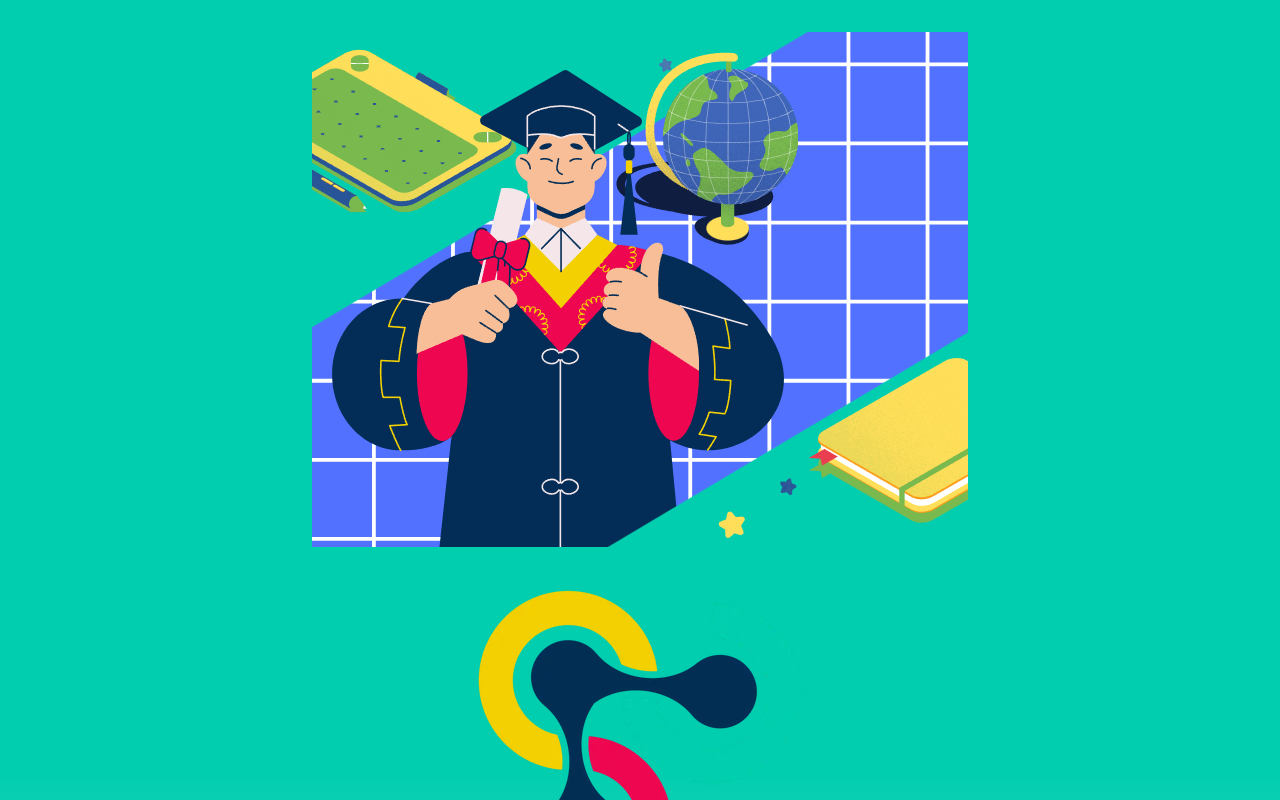
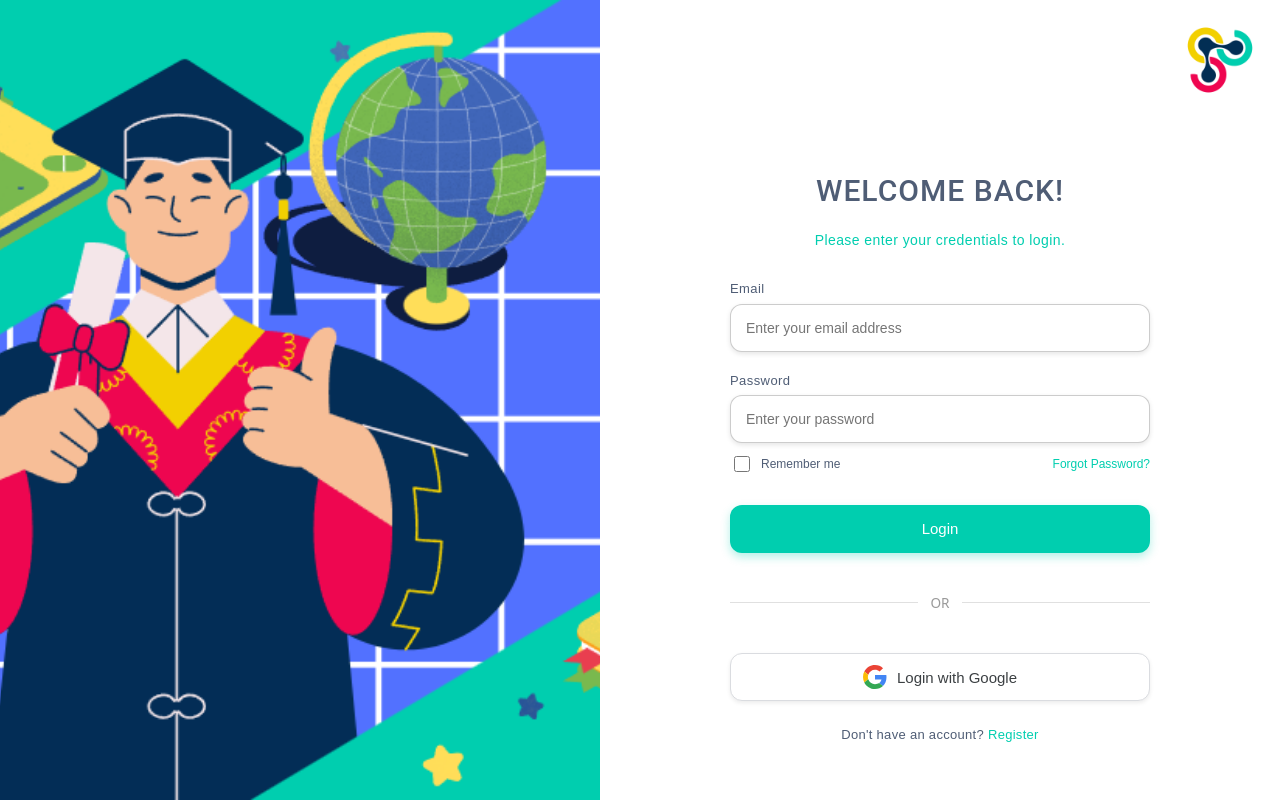
Before and after one commit to COS301-SE-2025/Mavito, a React (Vite) app in the folder frontend/: page /login in a window 1280 px wide. Shown: the top 800 px of the page. Built offline with nearby package versions, Linux system fonts and the light colour scheme.

Commit message:
added simalar styling to login as register V1.0.0 login page

```diff
--- a/frontend/src/styles/LoginPage.css
+++ b/frontend/src/styles/LoginPage.css
@@ -0,0 +1,315 @@
+.login-page-full-container {
+  display: flex;
+  position: fixed;
+  top: 0;
+  left: 0;
+  width: 100vw;
+  height: 100vh;
+  overflow: hidden;
+  box-sizing: border-box;
+}
+
+.login-left-half {
+  flex: 1;
+  flex-shrink: 0;
+  display: flex;
+  justify-content: center;
+  align-items: center;
+  overflow: hidden;
+  box-sizing: border-box;
+  background-color: #00A79D;
+}
+
+.login-hero-image {
+  width: 100%;
+  height: 100%;
+  object-fit: cover;
+}
+
+.login-right-half {
+  flex: 1;
+  display: flex;
+  flex-direction: column;
+  justify-content: center;
+  align-items: center;
+  padding: 40px;
+  padding-top: 150px; /* Space for the logo */
+  background-color: #ffffff;
+  position: relative;
+  overflow-y: auto;
+  box-sizing: border-box;
+}
+
+.dsfsi-logo-login {
+  position: absolute;
+  top: 20px;
+  right: 20px;
+  width: 8vw;
+  max-width: 80px;
+  min-width: 45px;
+  height: auto;
+  aspect-ratio: 1 / 1;
+  flex-shrink: 0;
+  z-index: 10;
+}
+
+.login-form-content {
+  width: 100%;
+  max-width: 420px;
+  display: flex;
+  flex-direction: column;
+  align-items: center;
+  box-sizing: border-box;
+}
+
+.login-header {
+  width: 100%;
+  flex-shrink: 0;
+  color: #4F5D75;
+  text-align: center;
+  font-family: 'Roboto', sans-serif;
+  font-size: 30px;
+  font-style: normal;
+  font-weight: 500;
+  line-height: 1.2;
+  letter-spacing: 1.02px;
+  text-transform: uppercase;
+  margin-bottom: 8px;
+}
+
+.login-subheader {
+  width: 100%;
+  flex-shrink: 0;
+  color: #00CEAF;
+  text-align: center;
+  font-family: 'Poppins', sans-serif;
+  font-size: 14px;
+  font-style: normal;
+  font-weight: 400;
+  line-height: 1.4;
+  letter-spacing: 0.42px;
+  margin-bottom: 30px;
+}
+
+.login-form {
+  width: 100%;
+  display: flex;
+  flex-direction: column;
+  align-items: center;
+  gap: 20px;
+}
+
+.form-group {
+  display: flex;
+  flex-direction: column;
+  width: 100%;
+  box-sizing: border-box;
+}
+
+.form-group label {
+  color: #4F5D75;
+  text-align: left;
+  font-family: 'Poppins', sans-serif;
+  font-size: 13px;
+  font-style: normal;
+  font-weight: 500;
+  line-height: 1.4;
+  letter-spacing: 0.42px;
+  margin-bottom: 5px;
+}
+
+.form-group input[type="email"],
+.form-group input[type="password"] {
+  width: 100%;
+  height: 48px;
+  flex-shrink: 0;
+  border-radius: 12px;
+  border: 1px solid rgba(0, 0, 0, 0.20);
+  background: #fff;
+  box-shadow: 0px 2px 5px 0px rgba(0, 0, 0, 0.10);
+  padding: 0 15px;
+  font-family: 'Poppins', sans-serif;
+  font-size: 14px;
+  color: #212431;
+  box-sizing: border-box;
+}
+
+.form-group input[type="email"]:focus,
+.form-group input[type="password"]:focus {
+  border-color: #00CEAF;
+  outline: none;
+  box-shadow: 0px 2px 5px 0px rgba(0, 0, 0, 0.10), 0 0 0 3px rgba(0, 206, 175, 0.25);
+}
+
+.form-options {
+  display: flex;
+  justify-content: space-between;
+  align-items: center;
+  width: 100%;
+  margin-top: -10px;
+  margin-bottom: 10px;
+  font-size: 12px;
+  font-family: 'Poppins', sans-serif;
+  box-sizing: border-box;
+}
+
+.remember-me {
+  display: flex;
+  align-items: center;
+  gap: 8px;
+  color: #4F5D75;
+}
+
+.remember-me input[type="checkbox"] {
+  width: 16px;
+  height: 16px;
+  accent-color: #00CEAF;
+  cursor: pointer;
+  border: 1.5px solid #212431;
+}
+
+.remember-me label {
+  font-size: 12px;
+  font-weight: normal;
+  color: #4F5D75;
+  margin-bottom: 0;
+  cursor: pointer;
+}
+
+
+.forgot-password-link {
+  color: #00CEAF;
+  text-decoration: none;
+  font-weight: 500;
+  font-size: 12px;
+}
+
+.forgot-password-link:hover {
+  text-decoration: underline;
+}
+
+.login-button {
+  width: 100%;
+  height: 48px;
+  flex-shrink: 0;
+  border-radius: 12px;
+  font-family: 'Poppins', sans-serif;
+  font-size: 15px;
+  font-weight: 500;
+  border: none;
+  cursor: pointer;
+  display: flex;
+  align-items: center;
+  justify-content: center;
+  gap: 10px;
+  transition: background-color 0.2s ease, transform 0.1s ease, box-shadow 0.2s ease;
+}
+
+.login-button.primary {
+  background: #00CEAF;
+  box-shadow: 0px 4px 10px 0px rgba(0, 206, 175, 0.3);
+  color: white;
+}
+.login-button.primary:hover {
+  background-color: #00b89e;
+  transform: translateY(-1px);
+}
+
+.social-login-divider {
+  display: flex;
+  align-items: center;
+  text-align: center;
+  color: #999;
+  margin: 20px 0;
+  font-size: 0.85em;
+  width: 100%;
+}
+.social-login-divider span { padding: 0 12px; }
+.social-login-divider::before, .social-login-divider::after {
+  content: ''; flex: 1; border-bottom: 1px solid #e0e0e0;
+}
+
+.login-button.google {
+  border: 1px solid #dadce0;
+  background: #ffffff;
+  box-shadow: 0px 2px 4px 0px rgba(0, 0, 0, 0.08);
+  color: #3c4043;
+}
+.login-button.google:hover {
+  background-color: #f8f9fa;
+  border-color: #c6c9cc;
+  transform: translateY(-1px);
+}
+
+.register-link-prompt {
+  flex-shrink: 0;
+  text-align: center;
+  font-family: 'Poppins', sans-serif;
+  font-size: 13px;
+  font-style: normal;
+  font-weight: 400;
+  line-height: 1.4;
+  letter-spacing: 0.3px;
+  margin-top: 25px;
+  color: #4F5D75;
+}
+
+.register-link-prompt a {
+  color: #00CEAF;
+  text-decoration: none;
+  font-weight: 500;
+}
+.register-link-prompt a:hover {
+  text-decoration: underline;
+}
+
+@media (max-width: 900px) {
+  .login-page-full-container {
+    flex-direction: column;
+  }
+  .login-left-half {
+    min-height: 200px;
+    max-height: 35vh;
+    width: 100%;
+    order: 1;
+  }
+  .login-hero-image {
+    object-position: center;
+  }
+  .login-right-half {
+    order: 2;
+    padding: 25px 20px;
+    padding-top: 110px;
+    flex-grow: 1;
+  }
+  .dsfsi-logo-login {
+    width: 12vw;
+    max-width: 60px;
+    min-width: 40px;
+    top: 15px;
+    right: 15px;
+  }
+  .login-header {
+    font-size: 24px;
+  }
+  .login-subheader {
+    font-size: 13px;
+    margin-bottom: 20px;
+  }
+  .login-form-content {
+    max-width: 100%;
+  }
+  .form-options {
+    flex-direction: column;
+    gap: 12px;
+    align-items: flex-start;
+    margin-bottom: 15px;
+  }
+  .remember-me {
+    width: 100%;
+  }
+  .forgot-password-link {
+     width: 100%;
+     text-align: left;
+  }
+}
```
